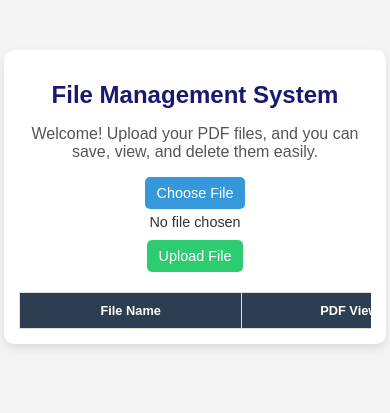
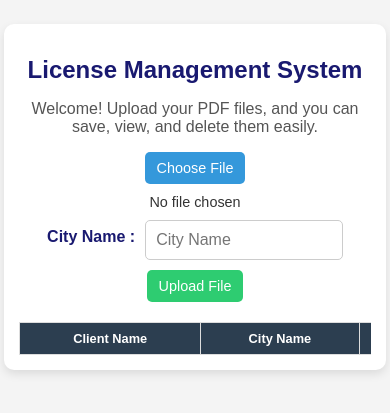
Before and after one commit to sumanthversatileimpex/File-Management-System, a plain HTML site: page index.html in a window 390 px wide. Shown: the part 235-648 px from the top of the page. Drawn offline with nearby package versions, Linux system fonts and the light colour scheme.

Commit message:
added city name and few changes in text fields

```diff
--- a/index.html
+++ b/index.html
@@ -10,13 +10,19 @@
 </head>
 <body>
     <div class="container">
-        <h1>File Management System</h1>
+        <h1>License Management System</h1>
         <p class="welcome">Welcome! Upload your PDF files, and you can save, view, and delete them easily.</p>
 
         <form id="file-form">
-            <label for="file-input" class="file-label">Choose File</label>
-            <input type="file" id="file-input" accept=".pdf" hidden>
-            <span id="file-name" class="file-name">No file chosen</span>
+            <div class="file-container">
+                <label for="file-input" class="file-label">Choose File</label>
+                <input type="file" id="file-input" accept=".pdf" hidden>
+                <span id="file-name" class="file-name">No file chosen</span>
+            </div>
+            <div class="form-group">
+                <label for="city-input" class="city-label">City Name :</label>
+                <input type="text" id="city-input" class="city-input" placeholder="City Name">
+            </div>
             <button id="save-button">Upload File</button>
         </form>
 
@@ -24,13 +30,13 @@
             <table id="file-table">
                 <thead>
                     <tr>
-                        <th>File Name</th>
+                        <th>Client Name</th>
+                        <th>City Name</th>
                         <th>PDF View</th>
                         <th>Delete</th>
                     </tr>
                 </thead>
                 <tbody id="file-table-body">
-
                 </tbody>
             </table>
         </div>
--- a/script.js
+++ b/script.js
@@ -1,5 +1,5 @@
 const SUPABASE_URL = "https://loijlfuaqpgzdodtfdgi.supabase.co";
-const SUPABASE_ANON_KEY = "eyJhbGciOiJIUzI1NiIsInR5cCI6IkpXVCJ9.eyJpc3MiOiJzdXBhYmFzZSIsInJlZiI6ImxvaWpsZnVhcXBnemRvZHRmZGdpIiwicm9sZSI6ImFub24iLCJpYXQiOjE3NDE4MDM0OTgsImV4cCI6MjA1NzM3OTQ5OH0.9bit3gbjIPsiayzu3AEOWVfHAsEbxKiQ9r_rnpvW-60"; // Your Supabase anon key
+const SUPABASE_ANON_KEY = "eyJhbGciOiJIUzI1NiIsInR5cCI6IkpXVCJ9.eyJpc3MiOiJzdXBhYmFzZSIsInJlZiI6ImxvaWpsZnVhcXBnemRvZHRmZGdpIiwicm9sZSI6ImFub24iLCJpYXQiOjE3NDE4MDM0OTgsImV4cCI6MjA1NzM3OTQ5OH0.9bit3gbjIPsiayzu3AEOWVfHAsEbxKiQ9r_rnpvW-60";
 
 const supabase = window.supabase.createClient(SUPABASE_URL, SUPABASE_ANON_KEY);
 
@@ -7,6 +7,7 @@ const fileInput = document.getElementById("file-input");
 const fileForm = document.getElementById("file-form");
 const fileTableBody = document.getElementById("file-table-body");
 const fileNameDisplay = document.getElementById("file-name");
+const cityInput = document.getElementById("city-input");
 
 fileInput.addEventListener("change", () => {
     fileNameDisplay.textContent = fileInput.files.length > 0 ? fileInput.files[0].name : "No file chosen";
@@ -54,34 +55,15 @@ function showConfirmToast(message, onConfirm) {
     }, 5000);
 }
 
-async function deleteFile(fileName, fileId) {
-    showConfirmToast("Are you sure you want to delete this file?", async () => {
-        const { error: storageError } = await supabase.storage.from("pdf-storage").remove([fileName]);
-
-        if (storageError) {
-            showToast("Error deleting file from storage!", "error");
-            return;
-        }
-
-        const { error: dbError } = await supabase.from("pdf_table").delete().match({ id: fileId });
-
-        if (dbError) {
-            showToast("Error deleting file from database!", "error");
-            return;
-        }
-
-        showToast("File deleted successfully!", "success");
-        fetchFiles();
-    });
-}
 
 fileForm.addEventListener("submit", async (event) => {
     event.preventDefault();
 
     const file = fileInput.files[0];
+    const cityName = cityInput.value.trim() || "Not mentioned";
+
     if (!file || !file.name.endsWith(".pdf")) {
-        showToast("Error uploading file!", "error");
-        // alert("Please select a valid PDF file.");
+        showToast("Please select a valid PDF file!", "error");
         return;
     }
 
@@ -90,31 +72,26 @@ fileForm.addEventListener("submit", async (event) => {
     const { data, error } = await supabase.storage.from("pdf-storage").upload(fileName, file, { upsert: true });
 
     if (error) {
-        console.error("Upload error:", error);
         showToast("Error uploading file!", "error");
-        // alert("Error uploading file!");
         return;
     }
 
     const { data: urlData } = supabase.storage.from("pdf-storage").getPublicUrl(fileName);
     const fileUrl = urlData.publicUrl;
 
-    const { error: insertError } = await supabase.from("pdf_table").insert([{ file_name: fileName, file_url: fileUrl }]);
+    const { error: insertError } = await supabase.from("pdf_table").insert([{ file_name: fileName, file_url: fileUrl, city_name: cityName }]);
 
     if (insertError) {
-        showToast("Error uploading file!", "error");
-        // console.error("Database insert error:", insertError);
-        // alert("Error saving file info!");
+        showToast("Error saving file info!", "error");
         return;
     }
+
     showToast("File uploaded successfully!", "success");
-
-    // alert("File uploaded successfully!");
-    fileInput.value = ""; // Clear input field
+    fileInput.value = "";
+    cityInput.value = "";
     fileNameDisplay.textContent = "No file chosen";
     fetchFiles();
 });
-
 
 async function fetchFiles() {
     const { data, error } = await supabase.from("pdf_table").select("*");
@@ -130,9 +107,10 @@ async function fetchFiles() {
         const row = document.createElement("tr");
 
         row.innerHTML = `
-            <td>${file.file_name}</td>
-             <td><button class="view-button" onclick="window.open('${file.file_url}', '_blank')">View PDF</button></td>
-            <td><button  class="delete-button" onclick="deleteFile('${file.file_name}', ${file.id})">Delete</button></td>
+            <td style="text-align: left;">${file.file_name}</td>
+            <td>${file.city_name || "Not mentioned"}</td>
+            <td><button class="view-button" onclick="window.open('${file.file_url}', '_blank')">View PDF</button></td>
+            <td><button class="delete-button" onclick="deleteFile('${file.file_name}', ${file.id})">Delete</button></td>
         `;
 
         fileTableBody.appendChild(row);
--- a/style.css
+++ b/style.css
@@ -29,8 +29,16 @@ h1 {
     color: #555;
 }
 
+/* Centered File Selection */
+.file-container {
+    display: flex;
+    flex-direction: column;
+    align-items: center;
+    gap: 10px;
+    width: 100%;
+}
+
 .file-label {
-    display: inline-block;
     background-color: #3498db;
     color: white;
     padding: 10px 15px;
@@ -45,10 +53,41 @@ h1 {
 }
 
 .file-name {
-    display: block;
-    margin-top: 5px;
     font-size: 0.9rem;
     color: #333;
+}
+
+/* Centered City Name */
+.form-group {
+    margin-top: 10px;
+    display: flex;
+    align-items: center;
+    justify-content: center;
+    width: 100%;
+    gap: 10px;
+}
+
+.city-label {
+    font-size: 1rem;
+    color: #191970;
+    margin-bottom: 5px;
+    font-weight: 600;
+}
+
+.city-input {
+    width: 30%;
+    padding: 10px;
+    font-size: 1rem;
+    border: 1px solid #ccc;
+    border-radius: 5px;
+    text-align: left;
+    transition: all 0.3s ease-in-out;
+}
+
+.city-input:focus {
+    outline: none;
+    border-color: #007bff;
+    box-shadow: 0 0 5px rgba(0, 123, 255, 0.7);
 }
 
 #save-button {
@@ -67,10 +106,17 @@ h1 {
     background-color: #27ae60;
 }
 
+.table-wrapper {
+    width: 100%;
+    overflow-x: auto;
+    display: block;
+}
+
 #file-table {
+    width: 100%;
+    min-width: 600px;
+    border-collapse: collapse;
     margin-top: 20px;
-    width: 100%;
-    border-collapse: collapse;
 }
 
 #file-table th, #file-table td {
@@ -78,6 +124,7 @@ h1 {
     padding: 10px;
     text-align: center;
     font-size: 0.9rem;
+    white-space: nowrap;
 }
 
 #file-table th {
@@ -148,6 +195,21 @@ h1 {
     background-color: rgba(0, 123, 255, 0.7);
 }
 
+.confirm-btn, .cancel-btn {
+    background-color: #f5f5dc;
+    color: #0f1477;
+    border: 2px solid #ddd;
+    font-size: 14px;
+    border-radius: 5px;
+    cursor: pointer;
+    transition: all 0.3s ease-in-out;
+}
+
+.confirm-btn:hover, .cancel-btn:hover {
+    background-color: #eae0c8;
+    border-color: #ccc;
+}
+
 @media (max-width: 600px) {
     .container {
         padding: 15px;
@@ -161,6 +223,15 @@ h1 {
     .file-label, #save-button {
         font-size: 0.9rem;
         padding: 8px 12px;
+    }
+
+    .file-container {
+        flex-direction: column;
+        align-items: center;
+    }
+
+    .city-input {
+        width: 50%;
     }
 
     .toast {
@@ -179,48 +250,3 @@ h1 {
         padding: 8px;
     }
 }
-
-.table-wrapper {
-    width: 100%;
-    overflow-x: auto;
-    display: block;
-}
-
-#file-table {
-    width: 100%;
-    min-width: 600px;
-    border-collapse: collapse;
-}
-
-#file-table th, #file-table td {
-    border: 1px solid #ddd;
-    padding: 10px;
-    text-align: center;
-    white-space: nowrap;
-}
-
-@media (max-width: 768px) {
-    .table-wrapper {
-        overflow-x: auto;
-    }
-
-    #file-table {
-        width: 600px;
-    }
-}
-
-.confirm-btn, .cancel-btn {
-    background-color: #f5f5dc;
-    color: #0f1477;
-    border: 2px solid #ddd;
-    /* padding: 2px 2px; */
-    font-size: 14px;
-    border-radius: 5px;
-    cursor: pointer;
-    transition: all 0.3s ease-in-out;
-}
-
-.confirm-btn:hover, .cancel-btn:hover {
-    background-color: #eae0c8;
-    border-color: #ccc;
-}
```
